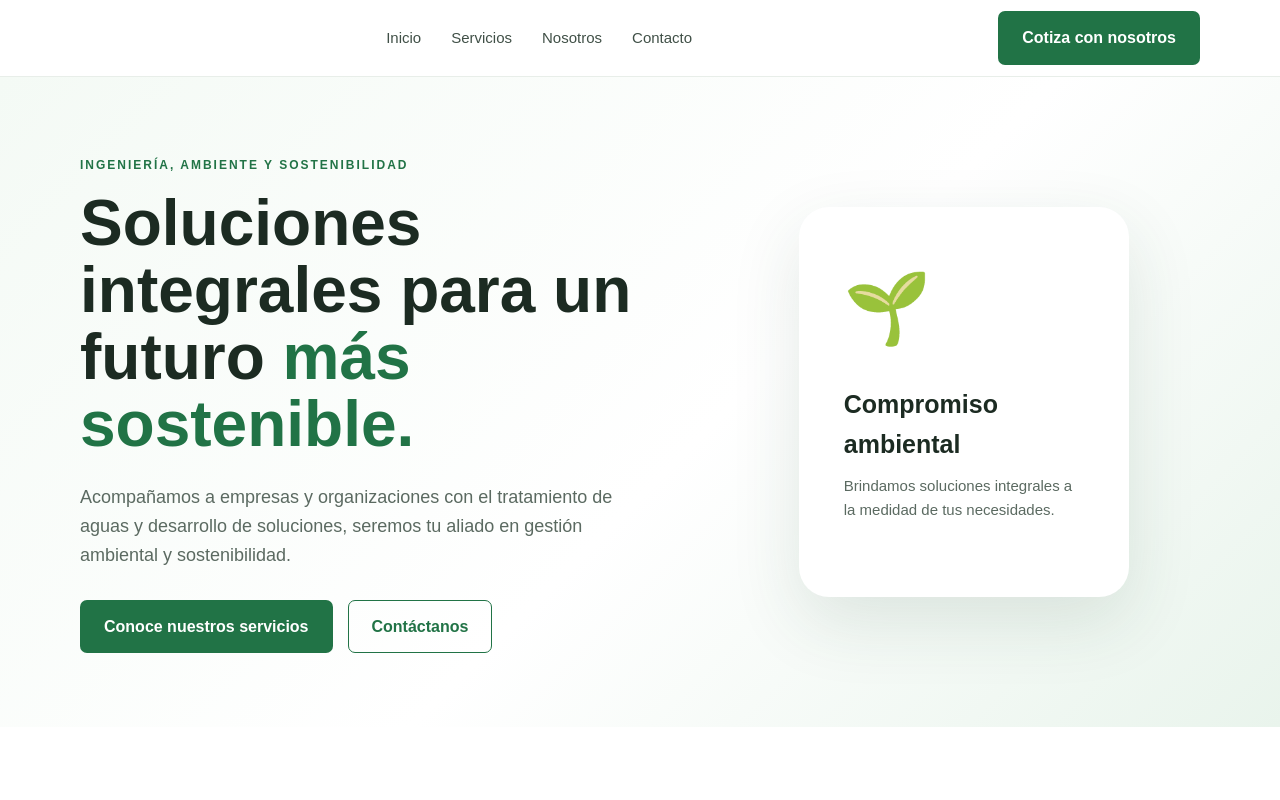
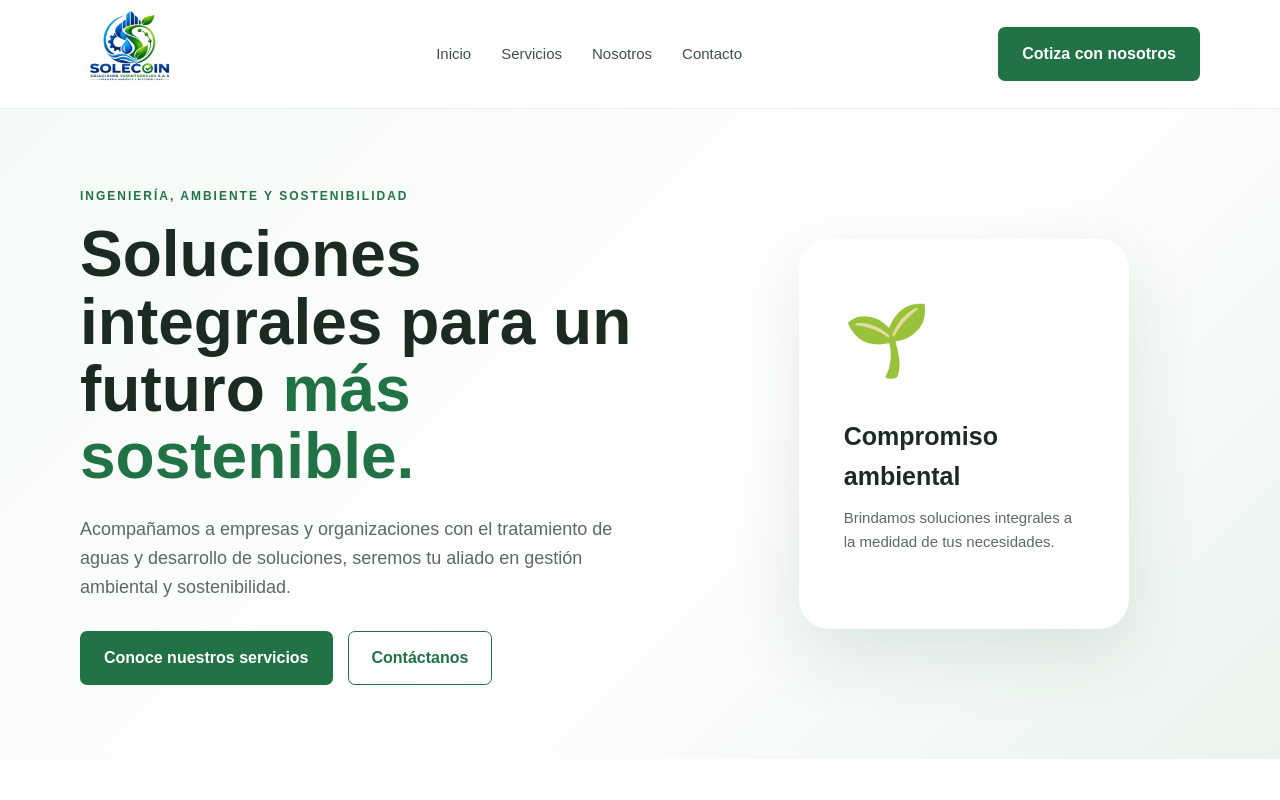
Before and after one commit to scamargo1301-eng/Solecoin-S.A.S, a website: page docs/index.html in a window 1280 px wide. Shown: the top 800 px of the page. Drawn offline with Linux system fonts and the light colour scheme; the site is published under a folder, as on GitHub Pages, so addresses that start at the root find nothing.

Commit message:
Fix logo image path

```diff
--- a/docs/index.html
+++ b/docs/index.html
@@ -20,7 +20,7 @@
         <div class="container nav">
 
             <a href="#inicio" class="logo">
-            <img class="logo-img" src="/img/logos.png" alt="">
+            <img class="logo-img" src="img/logos.png" alt="">
             </a>
 
             <nav class="menu">
@@ -562,7 +562,7 @@
             <div>
 
                 <div class="logos">
-                    <img class="logo-img" src="/img/logos.png" alt="">
+                    <img class="logo-img" src="img/logos.png" alt="">
                 </div>
 
                 <p>
```
